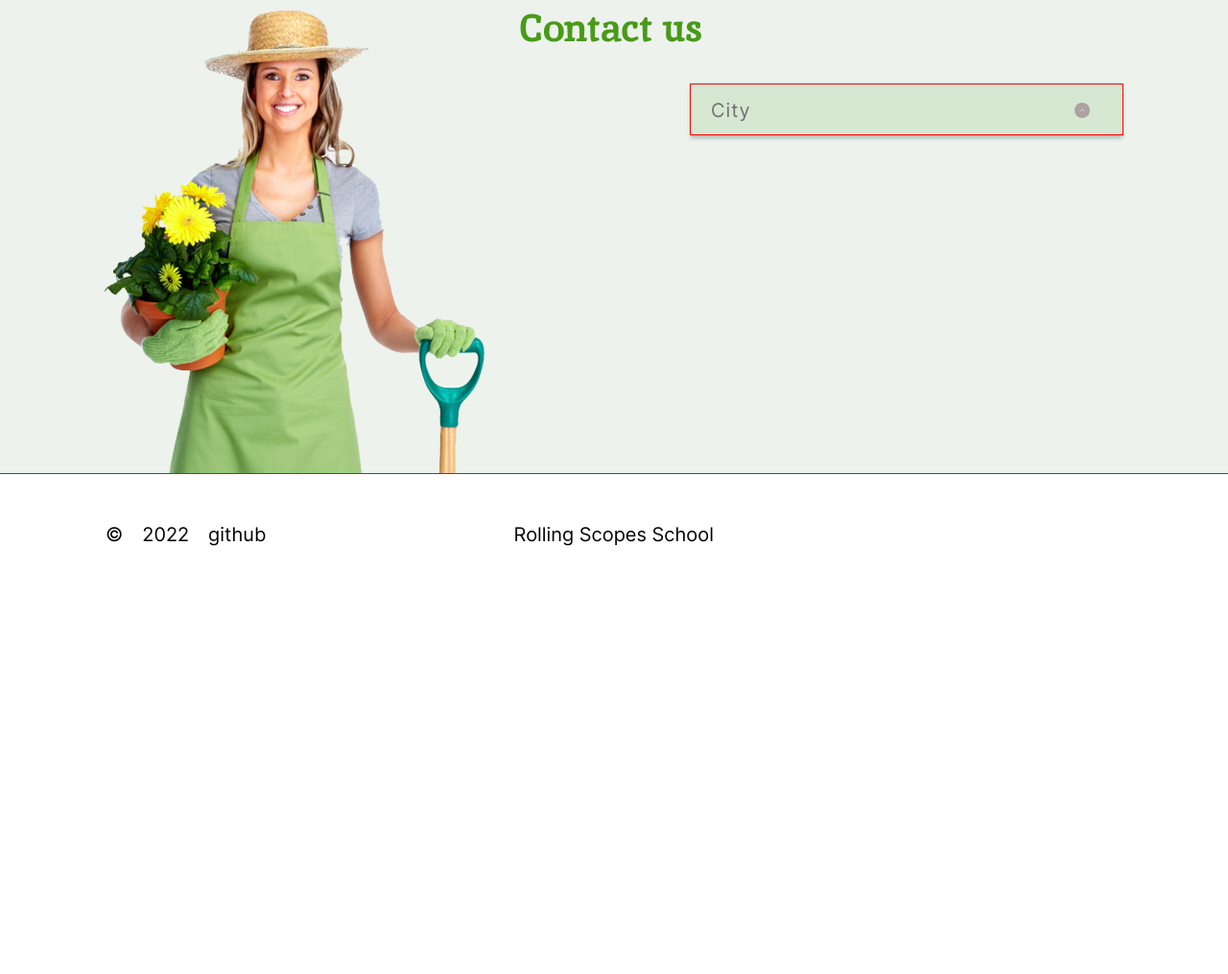
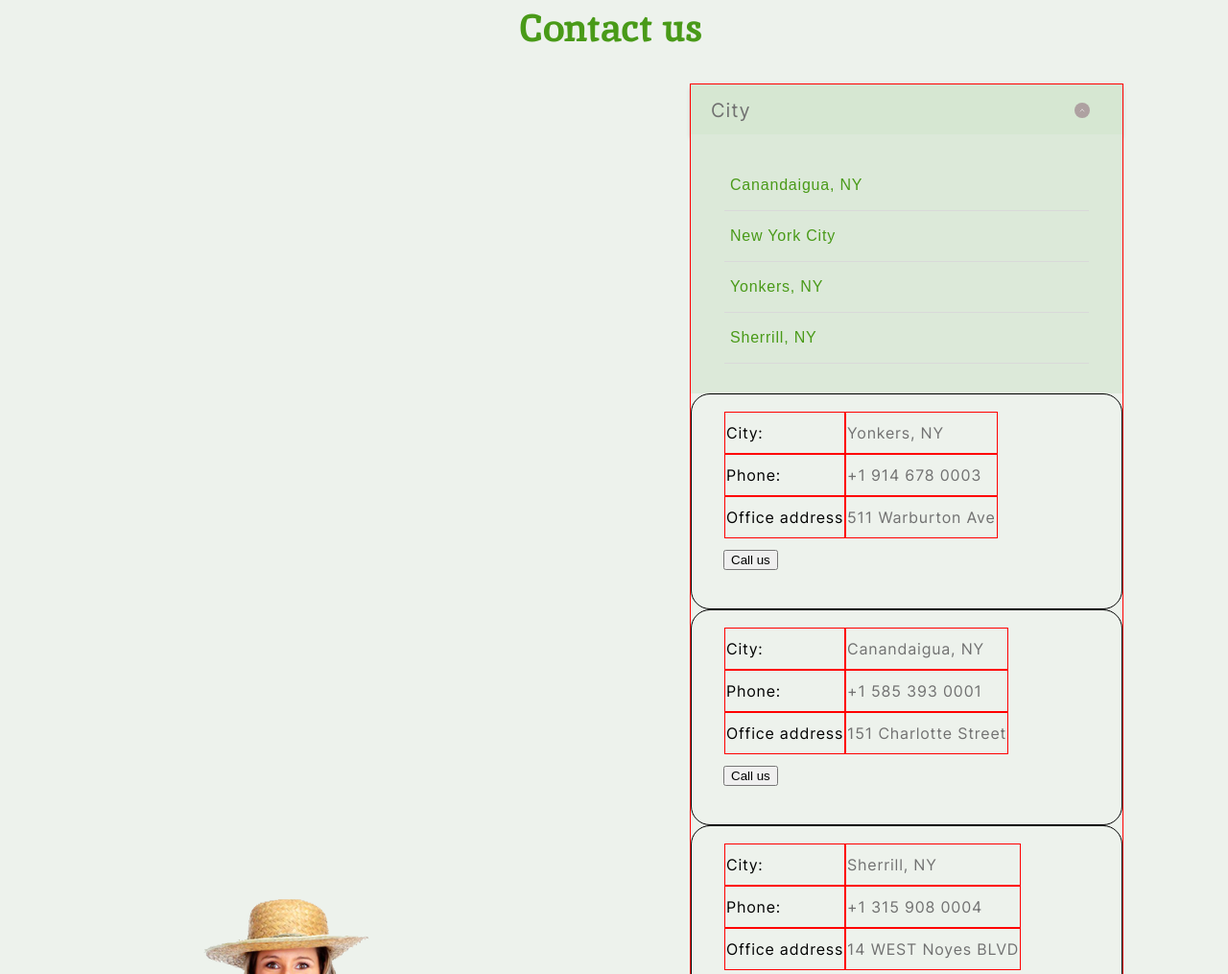
Before and after one commit to dark7lord/Plants, a website: page src/index.html in a window 1280 px wide. Shown: the part 3247-4262 px from the top of the page at 96% size. Before the commit the page ends 3868 px from the top, so only its background shows below. Drawn offline with nearby package versions, Linux system fonts and the light colour scheme; files that its build step writes are made by us from their sources.

Commit message:
feat: continues to style contacts and del outline

```diff
--- a/src/index.html
+++ b/src/index.html
@@ -149,6 +149,14 @@
 
         <div class="contacts__selector">
           <button class="contacts__selector-button">City</button>
+
+          <ul class="contacts__list-cities">
+            <li><button class="contacts__select-city-btn">Canandaigua, NY</button></li>
+            <li><button class="contacts__select-city-btn">New York City</button></li>
+            <li><button class="contacts__select-city-btn">Yonkers, NY</button></li>
+            <li><button class="contacts__select-city-btn">Sherrill, NY</button></li>
+          </ul>
+
           <ul class="contacts__cities cities">
             <li class="cities__item city">
               <table>
--- /dev/null
+++ b/src/styles/sass/blocks/city.scss
@@ -0,0 +1,24 @@
+.city {
+  padding: 17px 33px 32px;
+  border: 1px solid $black;
+  border-radius: 20px;
+  letter-spacing: 0.05em;
+  font-size: 16px;
+  line-height: 40px;
+
+  table {
+    border-collapse: separate;
+  }
+
+  td {
+    outline: 1px solid red;
+  }
+
+  td:nth-child(1) {
+    margin-right: 5px;
+  }
+
+  td:nth-child(2) {
+    color: $grey-1;
+  }
+}
--- a/src/styles/sass/blocks/contacts.scss
+++ b/src/styles/sass/blocks/contacts.scss
@@ -73,6 +73,42 @@
   }
 }
 
+.contacts__list-cities {
+  display: flex;
+  flex-direction: column;
+  margin: 0;
+  padding: 27px 35px 31px;
+  list-style: none;
+  // li + li {
+    //   margin-top: 12px;
+    // }
+  background-color: $bg-selector-green;
+}
+
+.contacts__select-city-btn {
+  width: 100%;
+  padding: 6px;
+  background-color: transparent;
+  border: none;
+  border-bottom: 1px solid $light-grey-3;
+
+  text-align: left;
+  font-weight: 400;
+  font-size: 16px;
+  line-height: 40px;
+  letter-spacing: 0.05em;
+  color: $green;
+  outline: none;
+  cursor: pointer;
+
+  &:hover,
+  &:focus {
+    color: $grey-1;
+    border-bottom-color: $grey-1;
+    transition: 0.3s;
+  }
+}
+
 .contacts__cities {
-  display: none;
+  // display: none;
 }
--- a/src/styles/sass/blocks/footer.scss
+++ b/src/styles/sass/blocks/footer.scss
@@ -41,6 +41,7 @@
 
 .footer__link {
   text-decoration: none;
+  outline: none;
 
   &:hover,
   &:focus {
--- a/src/styles/sass/blocks/header.scss
+++ b/src/styles/sass/blocks/header.scss
@@ -32,6 +32,7 @@
   font-weight: 700;
   color: $black-links-nav;
   text-decoration: none;
+  outline: none;
 
   &:hover,
   &:focus {
--- a/src/styles/sass/blocks/service.scss
+++ b/src/styles/sass/blocks/service.scss
@@ -45,6 +45,7 @@
   line-height: 26px;
   color: $orange;
   background-color: transparent;
+  outline: none;
 
   border-radius: 5px;
   cursor: pointer;
@@ -71,3 +72,9 @@
   padding: 0;
   list-style: none;
 }
+
+.contacts__cities {
+  margin: 0;
+  padding: 0;
+  list-style: none;
+}
--- a/src/styles/sass/style.scss
+++ b/src/styles/sass/style.scss
@@ -11,4 +11,5 @@
 @import "blocks/prices.scss";
 @import "blocks/price.scss";
 @import "blocks/contacts.scss";
+@import "blocks/city.scss";
 @import "blocks/footer.scss";
```
